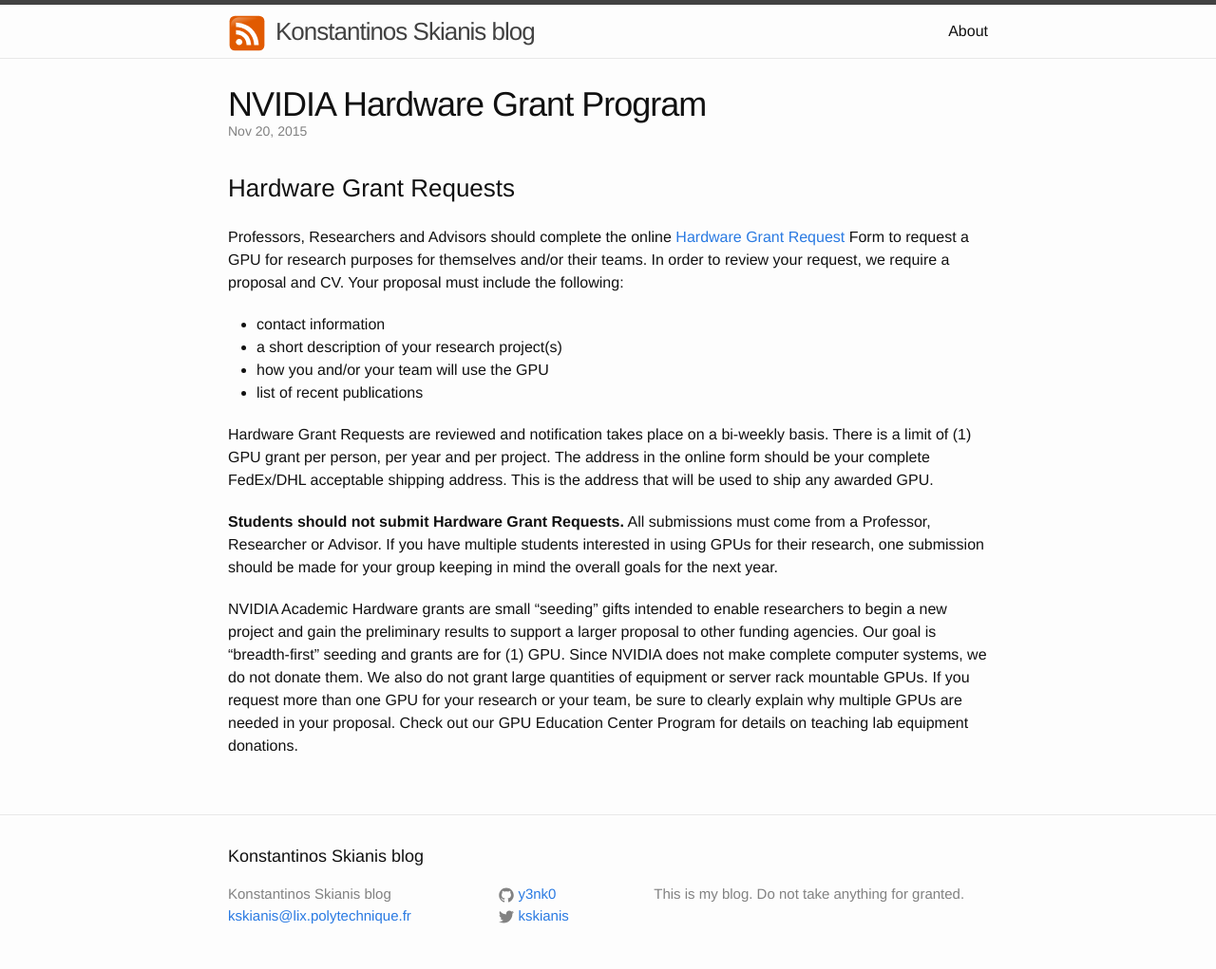
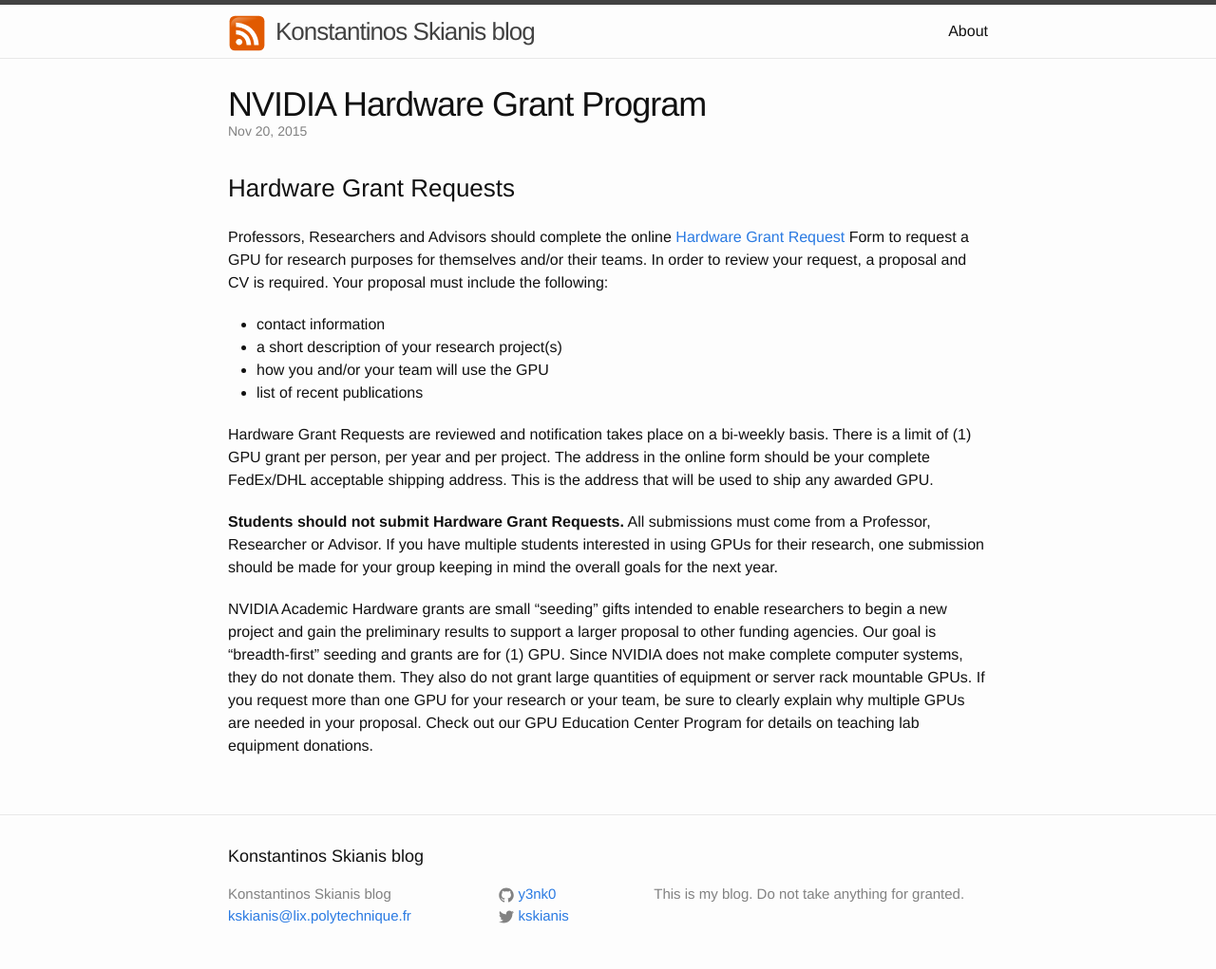
Before and after one commit to y3nk0/y3nk0.github.io, a Jekyll site: the page built from _posts/2015-11-20-nvidia-hardware-grant.markdown, in a window 1280 px wide. Shown: the whole page at 95% size. Built offline with Jekyll 4.4.1, drawn with Linux system fonts in a browser that asks for light colours.

Commit message:
[edit] NVIDIA post edit

```diff
--- a/_posts/2015-11-20-nvidia-hardware-grant.markdown
+++ b/_posts/2015-11-20-nvidia-hardware-grant.markdown
@@ -5,7 +5,7 @@ excerpt: "NVIDIA’s Academic Programs Team is dedicated to empowering and colla
 date:   2015-11-20 20:59:04
 ---
 ###Hardware Grant Requests
-Professors, Researchers and Advisors should complete the online [Hardware Grant Request] Form to request a GPU for research purposes for themselves and/or their teams. In order to review your request, we require a proposal and CV. Your proposal must include the following:
+Professors, Researchers and Advisors should complete the online [Hardware Grant Request] Form to request a GPU for research purposes for themselves and/or their teams. In order to review your request, a proposal and CV is required. Your proposal must include the following:
 
 - contact information
 - a short description of your research project(s)
@@ -16,6 +16,6 @@ Hardware Grant Requests are reviewed and notification takes place on a bi-weekly
 
 **Students should not submit Hardware Grant Requests.** All submissions must come from a Professor, Researcher or Advisor. If you have multiple students interested in using GPUs for their research, one submission should be made for your group keeping in mind the overall goals for the next year.
 
-NVIDIA Academic Hardware grants are small "seeding" gifts intended to enable researchers to begin a new project and gain the preliminary results to support a larger proposal to other funding agencies. Our goal is "breadth-first" seeding and grants are for (1) GPU.  Since NVIDIA does not make complete computer systems, we do not donate them. We also do not grant large quantities of equipment or server rack mountable GPUs. If you request more than one GPU for your research or your team, be sure to clearly explain why multiple GPUs are needed in your proposal. Check out our GPU Education Center Program for details on teaching lab equipment donations.
+NVIDIA Academic Hardware grants are small "seeding" gifts intended to enable researchers to begin a new project and gain the preliminary results to support a larger proposal to other funding agencies. Our goal is "breadth-first" seeding and grants are for (1) GPU. Since NVIDIA does not make complete computer systems, they do not donate them. They also do not grant large quantities of equipment or server rack mountable GPUs. If you request more than one GPU for your research or your team, be sure to clearly explain why multiple GPUs are needed in your proposal. Check out our GPU Education Center Program for details on teaching lab equipment donations.
 
 [Hardware Grant Request]:	https://developer.nvidia.com/academic_hw_seeding
```
